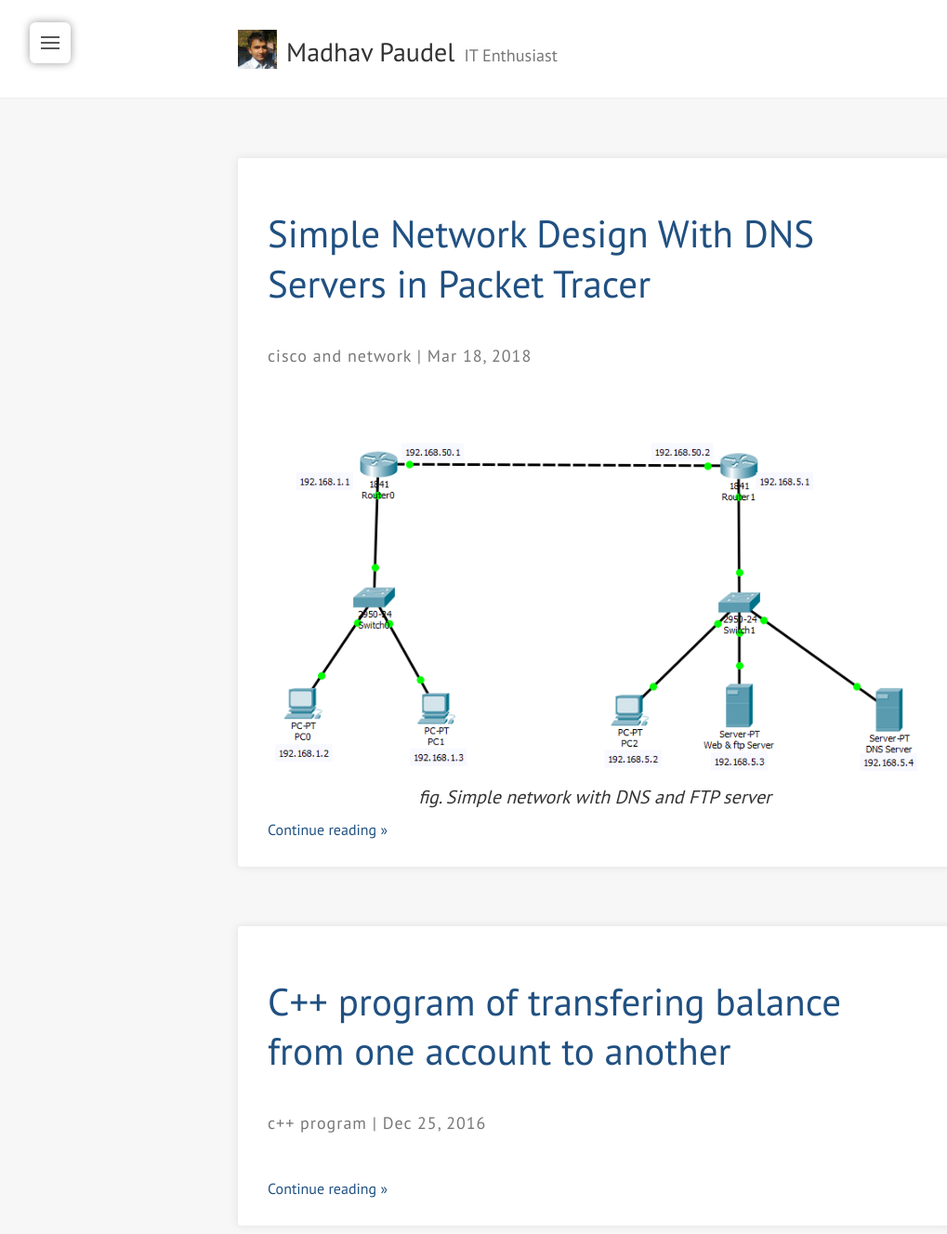
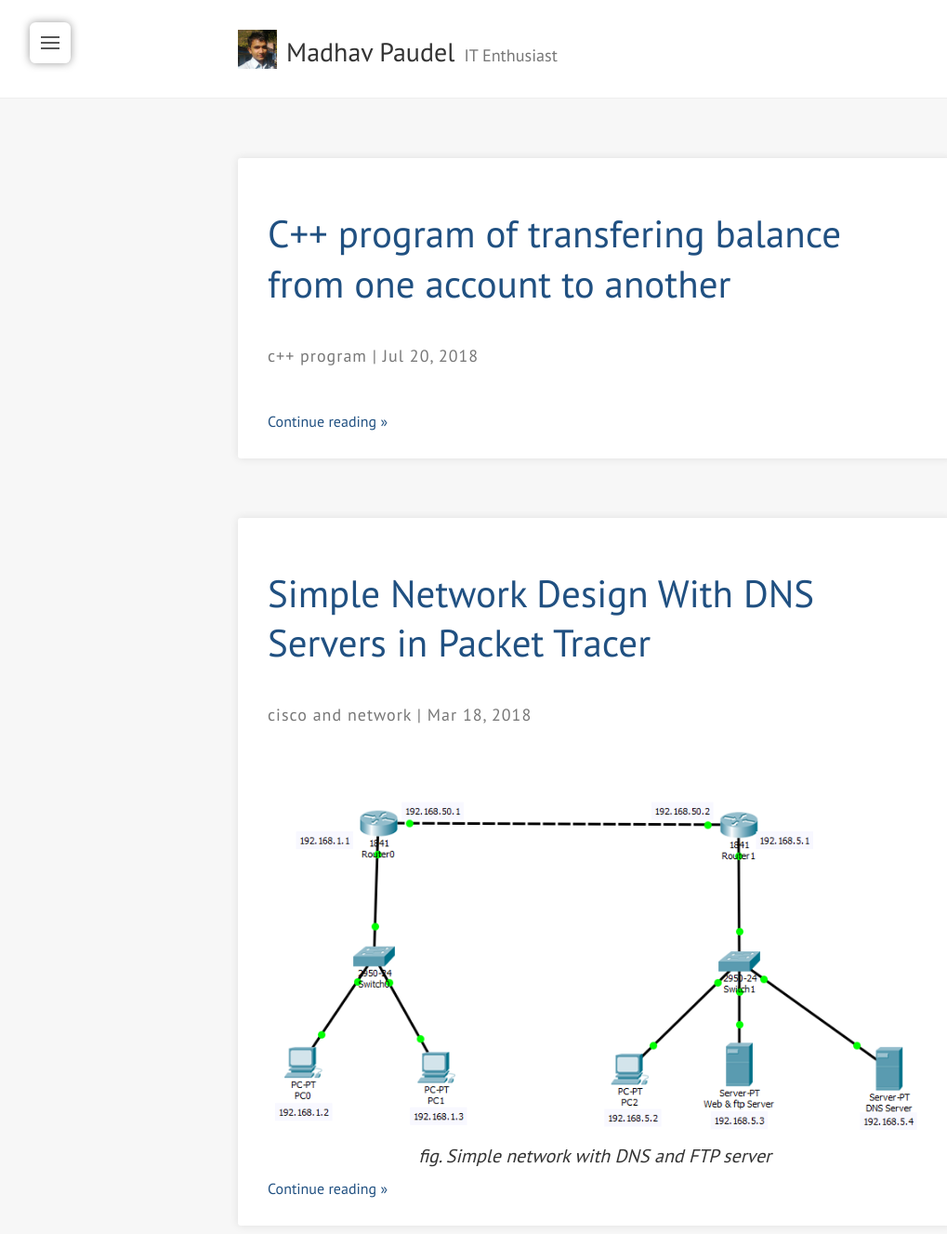
Before and after one commit to poudelmadhav/personal-blog, a Jekyll site: the page built from index.html, in a window 1280 px wide and 1400 px high. Shown: the top 1327 px of the window at 93% size, without its empty margins (0-1019 px from the left). Built offline with Jekyll 4.4.1, drawn with Linux system fonts in a browser that asks for light colours; nearby versions of some CDN libraries; the list of posts is cut into pages by our own code.

Commit message:
Update 2018-07-20-C++-program-of-transfering-balance-from-one-account-to-another.md
time updated

```diff
--- a/_posts/2018-07-20-C++-program-of-transfering-balance-from-one-account-to-another.md
+++ b/_posts/2018-07-20-C++-program-of-transfering-balance-from-one-account-to-another.md
@@ -1,6 +1,6 @@
 ---
 title: C++ program of transfering balance from one account to another
-date: 2016-12-25 07:34:47 Z
+date: 2018-07-20 11:13:47 Z
 permalink: cplus-balance-transfer/
 category:
 - c++ program
```
